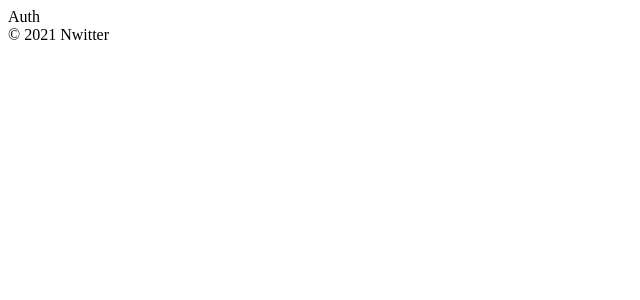
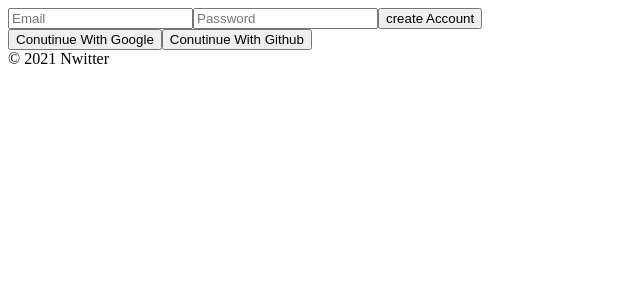
Before and after one commit to JaviJung/Cloneproject, a React (Create React App) app: page / in a window 1280 px wide. Shown: the top 300 px of the page, without its empty margins (0-640 px from the left). Built offline with nearby package versions, Linux system fonts and the light colour scheme; no server answers.

Commit message:
feat
create ID

```diff
--- a/src/components/App.js
+++ b/src/components/App.js
@@ -1,13 +1,28 @@
-import { useState } from "react";
+//App 기본기능
+import { useEffect, useState } from "react";
 import AppRouter from "components/Router";
 import { authService } from "fbase";
 
 
 function App() {
+  const [init, setinit] = useState(false);
   const [isLoggedIn, setIsLoggedIn] = useState(authService.currentUser);
+
+  useEffect(() => {
+    authService.onAuthStateChanged((user) => {
+      if (user) {
+        setIsLoggedIn(user);
+      }
+      else {
+        setIsLoggedIn(false);
+      }
+      setinit(true);
+    });
+  }, []);
+
   return (
     <>
-    <AppRouter isLoggedIn={isLoggedIn} />
+    {init ? <AppRouter isLoggedIn={isLoggedIn} /> : "initializing..."}
     <footer>&copy; {new Date(). getFullYear()} Nwitter</footer>
     </>
   );
--- a/src/fbase.js
+++ b/src/fbase.js
@@ -2,12 +2,12 @@ import firebase from "firebase/compat/app";
 import "firebase/compat/auth";
 
 const firebaseConfig = {
-  apiKey: "process.env.REACT_APP_API_KEY",
-  authDomain: "process.env.REACT_APP_AUTH_DOMAIN",
-  projectId: "process.env.REACT_APP_PROJECT_ID",
-  storageBucket: "process.env.REACT_APP_STORAGE_BUCKET",
-  messagingSenderId: "process.env.REACT_APP_MESSAGING_SENDER_ID",
-  appId: "process.env.REACT_APP_APP_ID"
+  apiKey: process.env.REACT_APP_API_KEY,
+  authDomain: process.env.REACT_APP_AUTH_DOMAIN,
+  projectId: process.env.REACT_APP_PROJECT_ID,
+  storageBucket: process.env.REACT_APP_STORAGE_BUCKET,
+  messagingSenderId: process.env.REACT_APP_MESSAGING_SENDER_ID,
+  appId: process.env.REACT_APP_APP_ID
 };
 
 firebase.initializeApp(firebaseConfig);
--- a/src/routes/Auth.js
+++ b/src/routes/Auth.js
@@ -1,3 +1,73 @@
-const Auth = () => <span>Auth</span>
+// 로그인화면
+import { authService } from "fbase";
+import { useState } from "react";
+
+const Auth = () => {
+    const [email, setEmail] = useState("");
+    const [password, setPassword] = useState("");
+    const [newAccount, setNewAccount] = useState("true");
+    const [error, setError] = useState("");
+
+    const onChange = (event) => {
+        const {
+            target: { name, value },
+            } = event;
+            if (name == "email") {
+                setEmail(value);
+            }
+            else if (name == "password") {
+                setPassword(value);
+            }
+        };
+
+    const onSubmit = async (event) => {
+        event.preventDefault();
+        try {
+            let data;
+            if (newAccount) {
+                //create newAccount
+                data = await authService.createUserWithEmailAndPassword(email, password);
+            }
+            else {
+                //log in
+                data = await authService.signInWithEmailAndPassword(email, password);
+            }
+            console.log(data);
+        }
+            catch (error) {
+                console.log(error);
+        }
+    };
+
+
+
+    return (
+        <div>
+            <form onSubmit={onSubmit}>
+                <input
+                    name = "email"
+                    type = "email"
+                    placeholder= "Email"
+                    required
+                    value = {email}
+                    onChange = {onChange}
+                />
+                <input
+                    name = "password"
+                    type = "password"
+                    placeholder= "Password"
+                    required
+                    value = {password}
+                    onChange = {onChange}
+                />
+                <input type = "submit" value = {newAccount ? "create Account" : "Log In"} />
+            </form>
+            <div>
+                <button>Conutinue With Google</button>
+                <button>Conutinue With Github</button>
+            </div>
+        </div>
+        )
+    };
 
 export default Auth;
```
